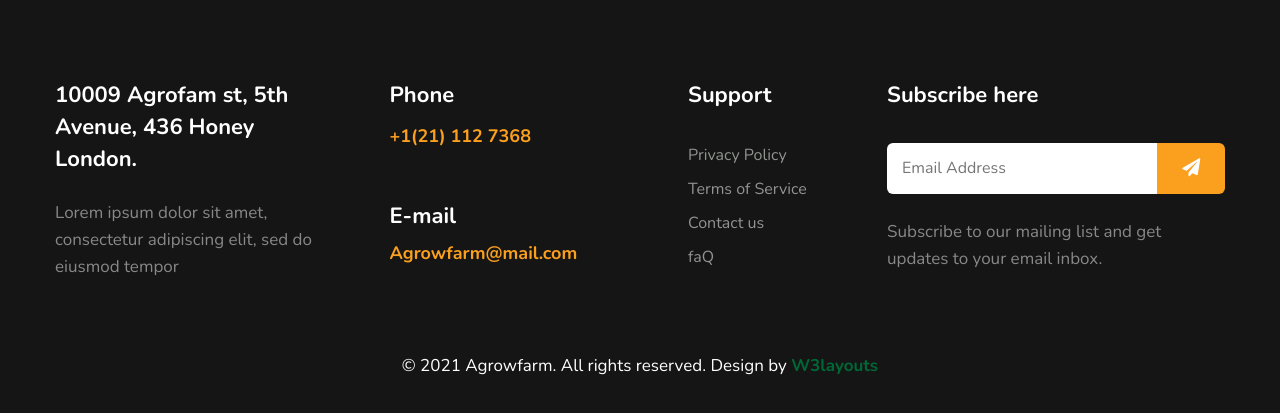
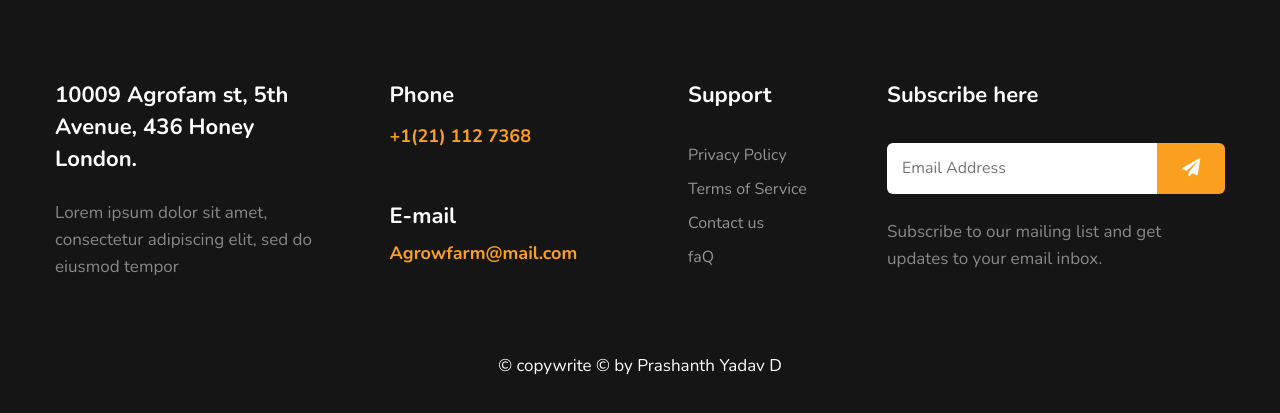
Before and after one commit to Prashanthpyd/finalproject, a plain HTML site: page index.html in a window 1280 px wide. Shown: the part 4209-4622 px from the top of the page. Drawn offline with nearby package versions, Linux system fonts and the light colour scheme.

Commit message:
Update index.html

```diff
--- a/index.html
+++ b/index.html
@@ -9,7 +9,7 @@ Author URL: http://w3layouts.com
     <!-- Required meta tags -->
     <meta charset="utf-8">
     <meta name="viewport" content="width=device-width, initial-scale=1, shrink-to-fit=no">
-    <title>Agrowfarm - Agriculture Category Bootstrap Responsive Template | Home :: W3layouts </title>
+    <title>Agrowfarm - Agriculture Template</title>
     <!-- google fonts -->
     <link href="//fonts.googleapis.com/css2?family=Nunito:ital,wght@0,400;0,600;0,700;0,800;1,400&display=swap" rel="stylesheet">
     <!-- Template CSS -->
@@ -391,8 +391,7 @@ Author URL: http://w3layouts.com
                 </div>
                 <!-- copyright -->
                 <div class="w3l-copyright text-center mt-lg-5 mt-sm-4 pt-md-4 pt-3">
-                    <p class="copy-footer-29">© 2021 Agrowfarm. All rights reserved. Design by <a href="https://w3layouts.com/" target="_blank">
-                            W3layouts</a></p>
+                    <p class="copy-footer-29">© copywrite &copy; by Prashanth Yadav D</p>
                 </div>
             </div>
         </div>
```
